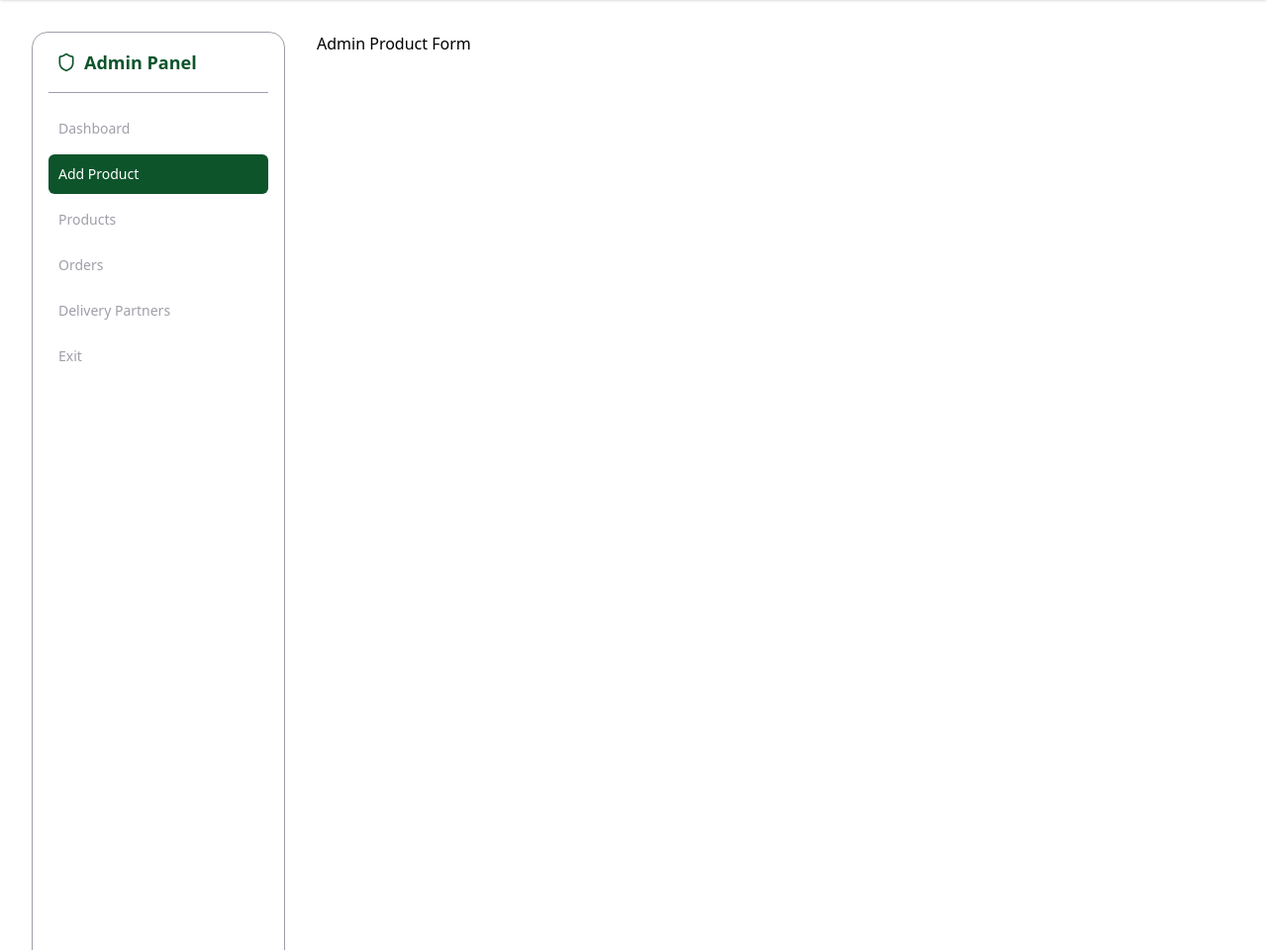
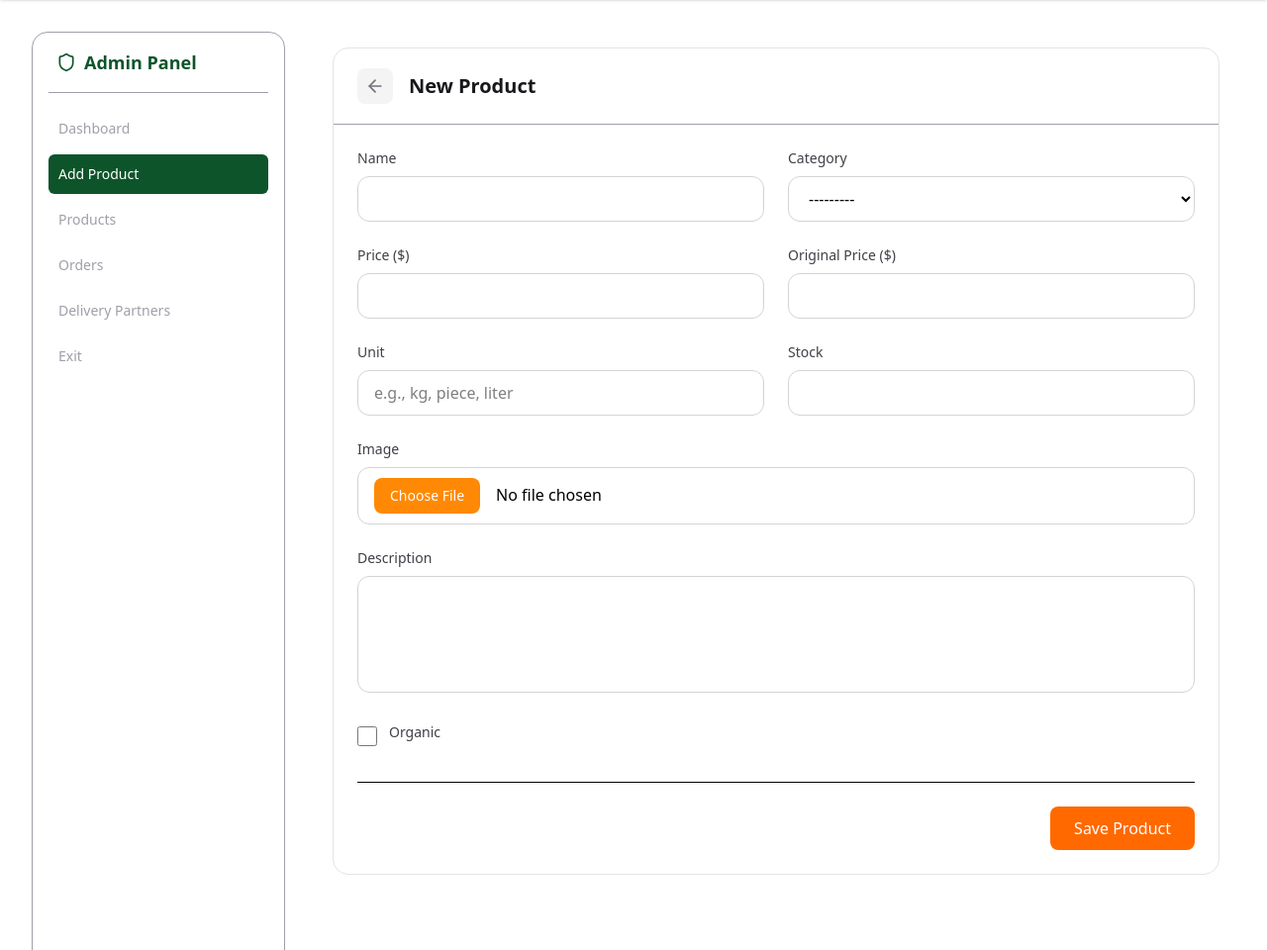
Before and after one commit to piyush202003/Food-Delivery, a Django app: page /admin/products/new/ in a window 1280 px wide. Shown: the part 64-1024 px from the top of the page at 99% size. Run offline with Django 5.2, Linux system fonts and the light colour scheme; data that the repository does not hold is empty; parts of the project's set-up code (start-up, migrations or seed data) failed here and were passed over; some libraries are stand-ins or nearby versions.

Commit message:
admin product form complete

```diff
--- /dev/null
+++ b/AdminPanal/forms.py
@@ -0,0 +1,55 @@
+from django import forms
+
+from FeaturesApp.models import Product
+
+class AdminProductForms(forms.ModelForm):
+
+    class Meta:
+        model = Product
+        fields=['category', 'name', 'description', 'price', 'original_price', 'image', 'unit', 'stock', 'is_organic' ]
+
+        widgets = {
+            "name": forms.TextInput(attrs={
+                "class": "w-full px-4 py-2.5 rounded-xl border border-zinc-300 focus:border-green-900 outline-none focus:ring-1 focus:ring-green-900 transition-all"
+            }),
+
+            "category": forms.Select(attrs={
+                "class": "w-full px-4 py-2.5 rounded-xl border border-zinc-300 bg-white focus:border-green-900 outline-none focus:ring-1 focus:ring-app-green transtion-all bg-white"
+            }),
+
+            "price": forms.NumberInput(attrs={
+                "class": "w-full px-4 py-2.5 rounded-xl border border-zinc-300 focus:border-green-900 outline-none focus:ring-1 focus:ring-app-green transtion-all",
+                "step":'0.01',
+                'min':'0',
+            }),
+
+            "original_price": forms.NumberInput(attrs={
+                "class": "w-full px-4 py-2.5 rounded-xl border border-zinc-300 focus:border-green-900 outline-none focus:ring-1 focus:ring-app-green transtion-all",
+                "step":'0.01',
+                'min':'0',
+            }),
+
+            "unit": forms.TextInput(attrs={
+                "class": "w-full px-4 py-2.5 rounded-xl border border-zinc-300 focus:border-green-900 outline-none focus:ring-1 focus:ring-app-green transtion-all",
+                'placeholder':"e.g., kg, piece, liter",
+            }),
+
+            "stock": forms.NumberInput(attrs={
+                "class": "w-full px-4 py-2.5 rounded-xl border border-zinc-300 focus:border-green-900 outline-none focus:ring-1 focus:ring-app-green transtion-all",
+                "step":'1',
+                'min':'0',
+            }),
+
+            "image": forms.FileInput(attrs={
+                "class": "w-full px-4 py-2.5 rounded-xl border border-zinc-300 focus:border-green-900 outline-none transition-all file:mr-4 file:py-2 file:px-4 file:rounded-lg file:border-0 file:text-sm file:font-medium file:bg-orange-400 file:text-white hover:file:bg-orange-600 cursor-pointer"
+            }),
+
+            "description": forms.Textarea(attrs={
+                "rows": 4,
+                "class": "w-full px-4 py-2.5 rounded-xl border border-zinc-300 resize-none focus:border-green-900 outline-none"
+            }),
+
+            "is_organic": forms.CheckboxInput(attrs={
+                "class": "size-5"
+            }),
+        }
--- a/AdminPanal/views.py
+++ b/AdminPanal/views.py
@@ -1,9 +1,12 @@
 from django.contrib import messages
-from django.shortcuts import render,redirect
+from django.shortcuts import render,redirect, get_object_or_404
 
 from AdminPanal.dummyData import dummy_admin_dashboard_data
 from DeliveryPartner.dummyData import dummy_delivery_partner_data
-from FeaturesApp.dummyData import dummyDashboardOrdersData
+from FeaturesApp.dummyData import dummyCategoriesData, dummyDashboardOrdersData, dummyProducts
+from FeaturesApp.models import Product
+
+from .forms import AdminProductForms
 
 
 # Create your views here.
@@ -44,9 +47,28 @@ def AdminProducts(request):
     }
     return render(request, 'admin/AdminProducts.html', context=context)
 
-def AdminProductForm(request):
+def AdminProductForm(request, id=None):
+    product=None
+
+    if id:
+        product = get_object_or_404(Product, id=id)
+
+    if request.method == "POST":
+        form = AdminProductForms(request.POST, request.FILES, instance=Product,)
+
+        if form.is_valid():
+            form.save()
+            messages.success(request, 'Product saved successfully')
+            return redirect('AdminProducts')
+    else:
+        form = AdminProductForms(instance=product)
+
     context={
         'AdminLinkData':AdminLinkData,
+        'isEdit':product is not None,
+        'categoriesData':dummyCategoriesData(),
+        'form':form,
+        'product':product,
     }
     return render(request, 'admin/AdminProductForm.html', context=context)
 
--- a/FeaturesApp/dummyData.py
+++ b/FeaturesApp/dummyData.py
@@ -394,11 +394,11 @@ def dummyDashboardOrdersData():
             },
         ],
         "deliveryPartner": {
-            # "id": "69bbfc3866db7c6cdea47ede",
-            # "name": "Rahul",
-            # "email": "rahul@example.com",
-            # "phone": "987654321",
-            # 'vehicleType': 'van',
+            "id": "69bbfc3866db7c6cdea47ede",
+            "name": "Rahul",
+            "email": "rahul@example.com",
+            "phone": "987654321",
+            'vehicleType': 'van',
         },
         "deliveryOtp": "",
         "isPaid": False,
--- a/theme/static/css/dist/styles.css
+++ b/theme/static/css/dist/styles.css
@@ -1697,6 +1697,54 @@
       }
     }
   }
+  .file\:mr-4 {
+    &::file-selector-button {
+      margin-right: calc(var(--spacing) * 4);
+    }
+  }
+  .file\:rounded-lg {
+    &::file-selector-button {
+      border-radius: var(--radius-lg);
+    }
+  }
+  .file\:border-0 {
+    &::file-selector-button {
+      border-style: var(--tw-border-style);
+      border-width: 0px;
+    }
+  }
+  .file\:bg-orange-400 {
+    &::file-selector-button {
+      background-color: var(--color-orange-400);
+    }
+  }
+  .file\:px-4 {
+    &::file-selector-button {
+      padding-inline: calc(var(--spacing) * 4);
+    }
+  }
+  .file\:py-2 {
+    &::file-selector-button {
+      padding-block: calc(var(--spacing) * 2);
+    }
+  }
+  .file\:text-sm {
+    &::file-selector-button {
+      font-size: var(--text-sm);
+      line-height: var(--tw-leading, var(--text-sm--line-height));
+    }
+  }
+  .file\:font-medium {
+    &::file-selector-button {
+      --tw-font-weight: var(--font-weight-medium);
+      font-weight: var(--font-weight-medium);
+    }
+  }
+  .file\:text-white {
+    &::file-selector-button {
+      color: var(--color-white);
+    }
+  }
   .hover\:cursor-pointer {
     &:hover {
       @media (hover: hover) {
@@ -2033,6 +2081,15 @@
       }
     }
   }
+  .hover\:file\:bg-orange-600 {
+    &:hover {
+      @media (hover: hover) {
+        &::file-selector-button {
+          background-color: var(--color-orange-600);
+        }
+      }
+    }
+  }
   .focus\:border-green-500 {
     &:focus {
       border-color: var(--color-green-500);
@@ -2059,6 +2116,12 @@
       box-shadow: var(--tw-inset-shadow), var(--tw-inset-ring-shadow), var(--tw-ring-offset-shadow), var(--tw-ring-shadow), var(--tw-shadow);
     }
   }
+  .focus\:ring-1 {
+    &:focus {
+      --tw-ring-shadow: var(--tw-ring-inset,) 0 0 0 calc(1px + var(--tw-ring-offset-width)) var(--tw-ring-color, currentcolor);
+      box-shadow: var(--tw-inset-shadow), var(--tw-inset-ring-shadow), var(--tw-ring-offset-shadow), var(--tw-ring-shadow), var(--tw-shadow);
+    }
+  }
   .focus\:ring-2 {
     &:focus {
       --tw-ring-shadow: var(--tw-ring-inset,) 0 0 0 calc(2px + var(--tw-ring-offset-width)) var(--tw-ring-color, currentcolor);
@@ -2068,6 +2131,11 @@
   .focus\:ring-green-500 {
     &:focus {
       --tw-ring-color: var(--color-green-500);
+    }
+  }
+  .focus\:ring-green-900 {
+    &:focus {
+      --tw-ring-color: var(--color-green-900);
     }
   }
   .focus\:ring-orange-600 {
--- a/theme/templates/admin/AdminProductForm.html
+++ b/theme/templates/admin/AdminProductForm.html
@@ -2,5 +2,132 @@
 {% load static %}
 
 {% block content %}
-    Admin Product Form
+<form method="POST" enctype="multipart/form-data" class="p-4">
+
+    {% csrf_token %}
+
+    <div class="bg-white rounded-2xl border border-zinc-200 overflow-hidden">
+
+        <div class="px-6 py-5 border-b border-zinc-400 flex items-center gap-4">
+            <a href="{% url 'AdminProducts' %}"
+               class="p-2 rounded-lg bg-zinc-100 hover:bg-zinc-200 text-zinc-500 transition-colors">
+                <i data-lucide="arrow-left" class="size-5"></i>
+            </a>
+            <h2 class="text-xl font-semibold text-zinc-900">
+                {% if isEdit %}
+                    Edit Product
+                {% else %}
+                    New Product
+                {% endif %}
+            </h2>
+        </div>
+
+        <div class="p-6">
+            <div class="grid grid-cols-1 md:grid-cols-2 gap-6">
+                <div>
+                    <label class="block text-sm font-medium text-zinc-700 mb-2">Name</label>
+                    {{ form.name }}
+                    {{ form.name.errors }}
+                </div>
+
+                <div>
+                    <label class="block text-sm font-medium text-zinc-700 mb-2">Category</label>
+                    {{ form.category }}
+                </div>
+
+                <div>
+                    <label class="block text-sm font-medium text-zinc-700 mb-2">Price ($)</label>
+                    {{ form.price }}
+                </div>
+
+                <div>
+                    <label class="block text-sm font-medium text-zinc-700 mb-2">Original Price ($)</label>
+                    {{ form.original_price }}
+                </div>
+
+                <div>
+                    <label class="block text-sm font-medium text-zinc-700 mb-2">Unit</label>
+                    {{ form.unit }}
+                </div>
+
+                <div>
+                    <label class="block text-sm font-medium text-zinc-700 mb-2">Stock</label>
+                    {{ form.stock }}
+                </div>
+
+                <div class="md:col-span-2">
+                    <label class="block text-sm font-medium text-zinc-700 mb-2">Image</label>
+                    <div class="flex items-center gap-4">
+                        {% if product.image %}
+                            <div class="size-16 rounded-lg overflow-hidden border border-zinc-200 shrink-0 bg-amber-100">
+                                <img
+                                    id="preview"
+                                    src="{{ product.image.url }}"
+                                    alt="Product Preview"
+                                    class="w-full h-full object-cover">
+                            </div>
+                        {% else %}
+                            <div
+                                id="preview-box"
+                                class="hidden size-16 rounded-lg overflow-hidden border border-zinc-200 shrink-0 bg-amber-100">
+                                <img
+                                    id="preview"
+                                    class="w-full h-full object-cover">
+                            </div>
+                        {% endif %}
+                        {{ form.image }}
+                    </div>
+                </div>
+
+                <div class="md:col-span-2">
+                    <label class="block text-sm font-medium text-zinc-700 mb-2">Description</label>
+                    {{ form.description }}
+                </div>
+
+                <div class="flex items-center gap-3">
+                    {{ form.is_organic }}
+                    <label for="{{ form.is_organic.id_for_label }}" class="block text-sm font-medium text-zinc-700 mb-2">Organic</label>
+                </div>
+
+            </div>
+
+            <div class="mt-8 pt-6 border-t flex justify-end">
+                <button class="px-6 py-2.5 bg-orange-500 text-white rounded-lg hover:bg-orange-600">
+                    {% if isEdit %}
+                        Update Product
+                    {% else %}
+                        Save Product
+                    {% endif %}
+                </button>
+            </div>
+
+        </div>
+
+    </div>
+
+</form>
+
+<script>
+
+const input = document.getElementById("id_image");
+
+const preview = document.getElementById("preview");
+
+const box = document.getElementById("preview-box");
+
+input.addEventListener("change", function () {
+
+    if (this.files.length) {
+
+        preview.src = URL.createObjectURL(this.files[0]);
+
+        if (box) {
+            box.classList.remove("hidden");
+        }
+
+    }
+
+});
+
+</script>
 {% endblock content %}
```
